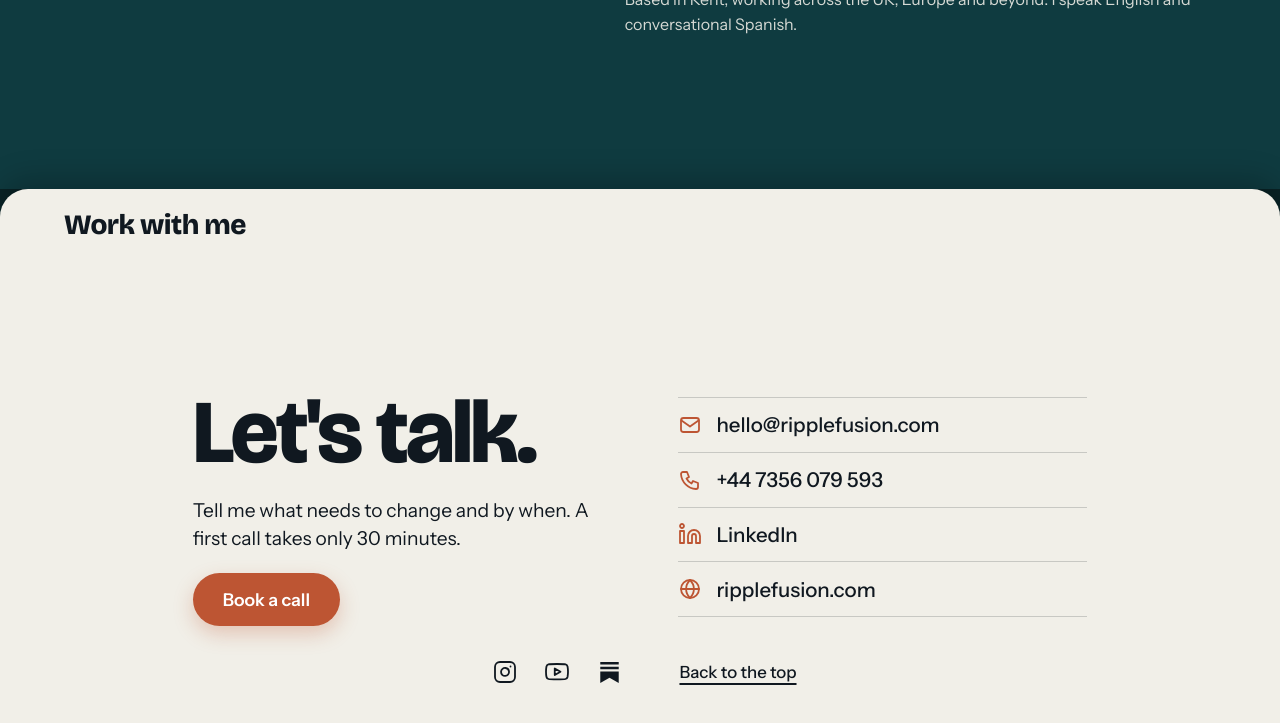
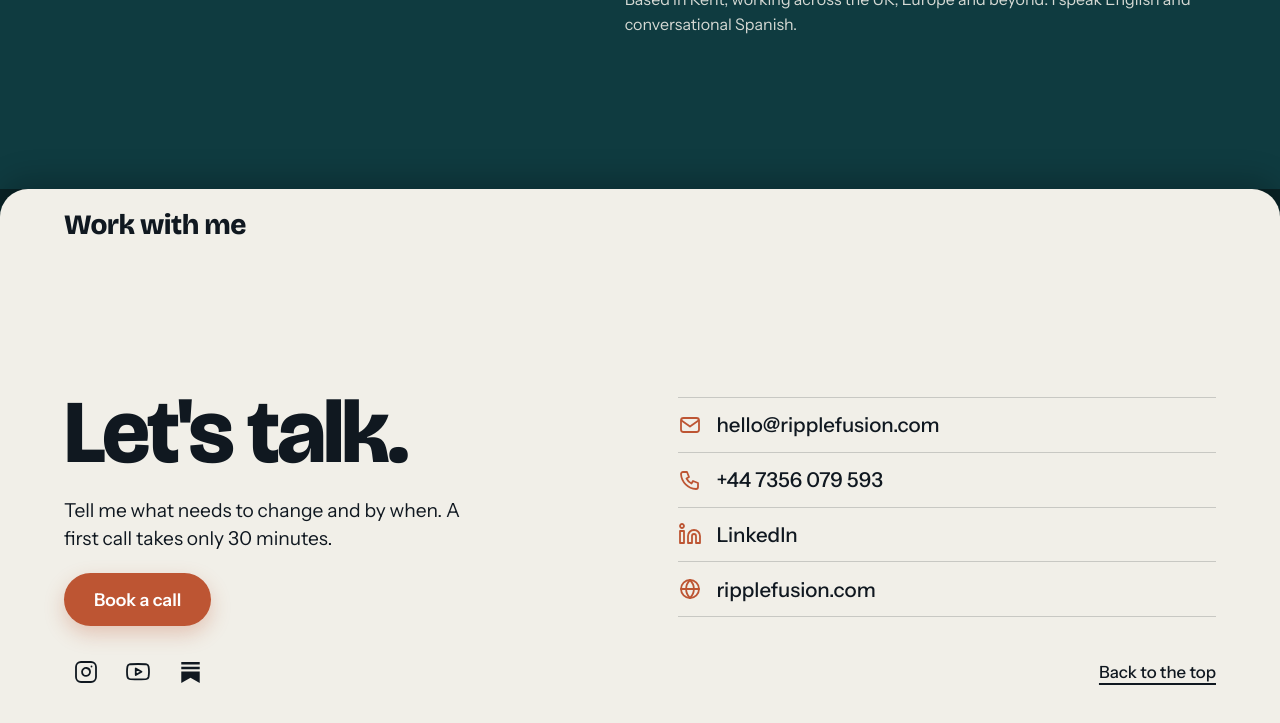
Before and after one commit to RippleFusion/RF-Website, a plain HTML site: page index.html in a window 1280 px wide. Shown: the part 1339-2062 px from the top of the page. Drawn offline with nearby package versions, Linux system fonts and the light colour scheme.

Commit message:
Fix hero/contact centering: flex items with auto margins were shrinking
.hero and .contact-foot are flex items of .inner (a column flex
container). An auto margin on a flex item overrides cross-axis stretch,
so width:auto resolved to shrink-to-fit instead of filling to
max-width - meaning .contact and .contact-foot were independently
shrink-wrapped and centered at different widths, so their edges never
actually lined up despite looking superficially centered. Adding
width:100% forces fill-then-cap-then-center, so .contact-foot's icons
and "Back to the top" now align exactly under .contact's own left and
right edges.

Co-Authored-By: Claude Sonnet 5 <noreply@anthropic.com>
Claude-Session: https://claude.ai/code/session_01BN9pjmFQxh7k6ozZSjNx5M

```diff
--- a/index.html
+++ b/index.html
@@ -185,7 +185,7 @@
     mask-image: linear-gradient(to bottom, #000 88%, transparent 100%);
   }
   @media (min-width: 900px) {
-    .hero { grid-template-columns: 1.25fr 0.75fr; gap: clamp(32px, 6vw, 96px); max-width: 1600px; margin: 0 auto; }
+    .hero { grid-template-columns: 1.25fr 0.75fr; gap: clamp(32px, 6vw, 96px); width: 100%; max-width: 1600px; margin: 0 auto; }
     .frame { justify-self: end; }
   }
 
@@ -219,8 +219,8 @@
   .socials a:hover, .socials a:focus-visible { color: var(--orange); transform: translateY(-2px); }
   .socials a:focus-visible { outline: 3px solid var(--orange); outline-offset: 2px; }
   @media (min-width: 900px) {
-    .contact { grid-template-columns: 1fr 1fr; gap: clamp(32px, 6vw, 96px); max-width: 1600px; margin: 0 auto; }
-    .contact-foot { max-width: 1600px; margin-left: auto; margin-right: auto; justify-content: center; gap: 12px 48px; }
+    .contact { grid-template-columns: 1fr 1fr; gap: clamp(32px, 6vw, 96px); width: 100%; max-width: 1600px; margin: 0 auto; }
+    .contact-foot { width: 100%; max-width: 1600px; margin-left: auto; margin-right: auto; }
   }
 
   /* One entrance moment per page: content rises in, staggered, as the page lands */
```
